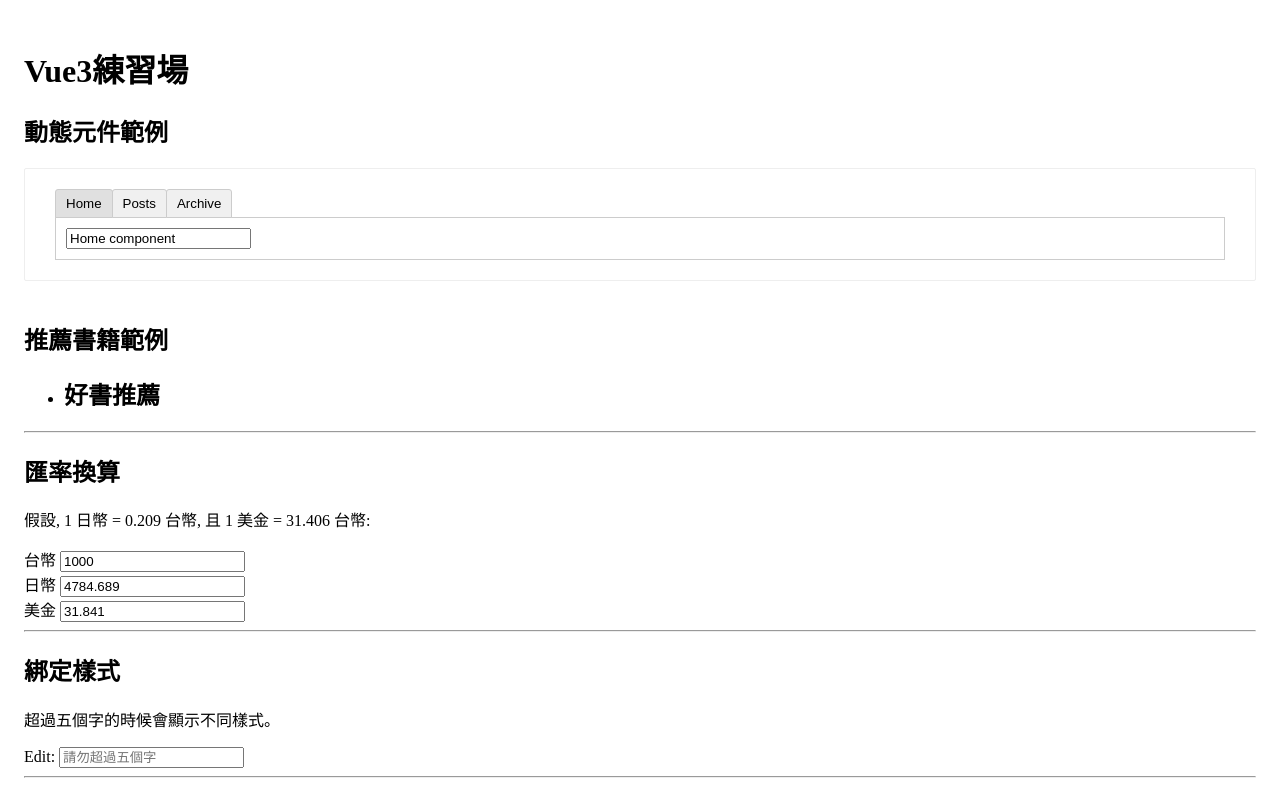
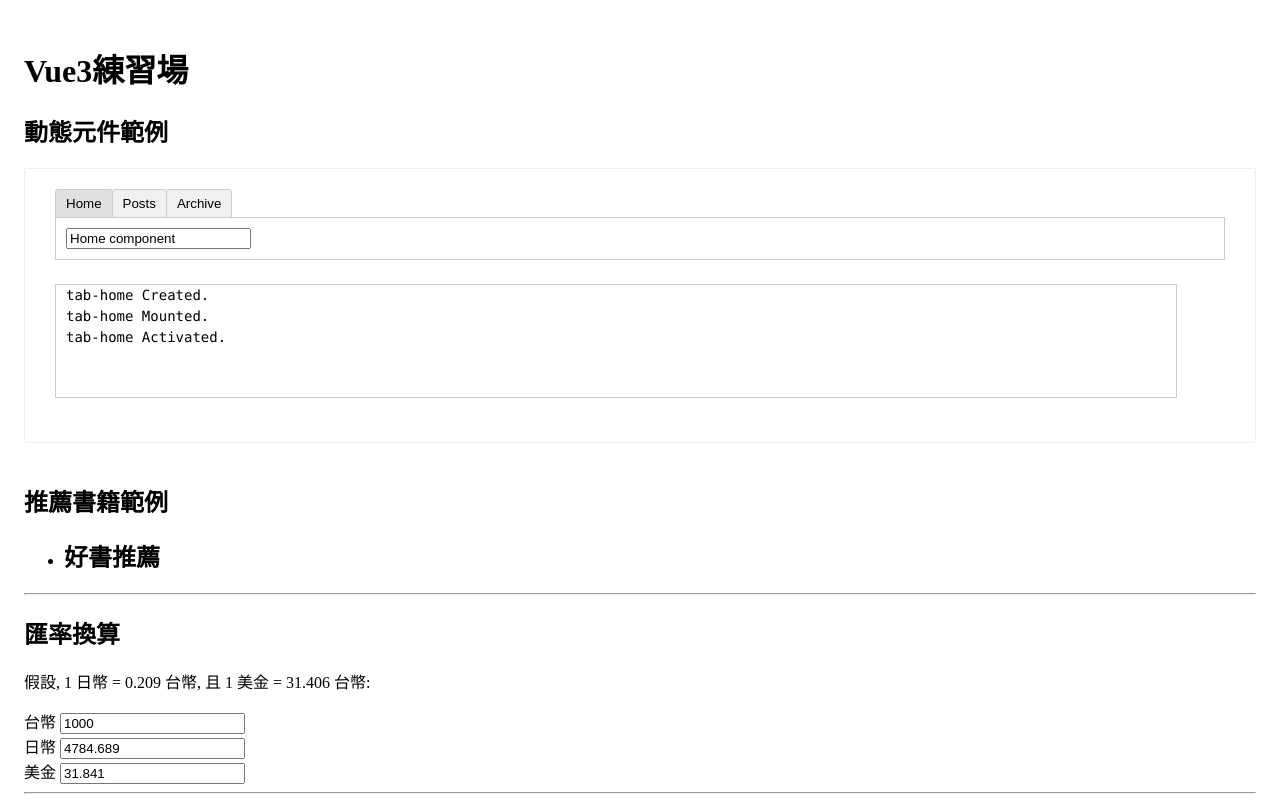
Before and after one commit to bater/hello-vue3, a Vue app: page / in a window 1280 px wide. Shown: the top 800 px of the page. Built offline with nearby package versions, Linux system fonts and the light colour scheme.

Commit message:
Hooks and life cycle example

```diff
--- a/src/components/DynamicComponent.vue
+++ b/src/components/DynamicComponent.vue
@@ -9,8 +9,13 @@
     {{ tab }}
   </button>
   <keep-alive include="tab-home,tab-posts" :max="2">
-    <component :is="currentTabComponent"></component>
+    <component :is="currentTabComponent" @update="notify"></component>
   </keep-alive>
+
+  <ul class="inspector">
+    <li v-for="(m, index) in msgs" :key="index">{{ m }}</li>
+  </ul>
+
 </div>
 </template>
 <script>
@@ -19,19 +24,64 @@ import { defineComponent } from 'vue';
 const TabHome = defineComponent({
   name: 'tab-home',
   template: `<div class="demo-tab"><input v-model="title"></div>`,
-  data: () => ({ title: 'Home component' })
+  data: () => ({ title: 'Home component' }),
+  created() {
+    this.$emit('update', `${this.$options.name} Created.`);
+  },
+  mounted() {
+    this.$emit('update', `${this.$options.name} Mounted.`);
+  },
+  unmounted() {
+    this.$emit('update', `${this.$options.name} Unmounted.`);
+  },
+  activated() {
+    this.$emit('update', `${this.$options.name} Activated.`);
+  },
+  deactivated() {
+    this.$emit('update', `${this.$options.name} Deactivated.`);
+  },
 })
 
 const TabPosts = defineComponent({
   name: 'tab-posts',
   template: `<div class="demo-tab"><input v-model="title"></div>`,
-  data: () => ({ title: 'Posts component' })
+  data: () => ({ title: 'Posts component' }),
+  created() {
+    this.$emit('update', `${this.$options.name} Created.`);
+  },
+  mounted() {
+    this.$emit('update', `${this.$options.name} Mounted.`);
+  },
+  unmounted() {
+    this.$emit('update', `${this.$options.name} Unmounted.`);
+  },
+  activated() {
+    this.$emit('update', `${this.$options.name} Activated.`);
+  },
+  deactivated() {
+    this.$emit('update', `${this.$options.name} Deactivated.`);
+  },
 })
 
 const TabArchive = defineComponent({
   name: 'tab-archive',
   template: `<div class="demo-tab"><input v-model="title"></div>`,
-  data: () => ({ title: 'Archive component' })
+  data: () => ({ title: 'Archive component' }),
+  created() {
+    this.$emit('update', `${this.$options.name} Created.`);
+  },
+  mounted() {
+    this.$emit('update', `${this.$options.name} Mounted.`);
+  },
+  unmounted() {
+    this.$emit('update', `${this.$options.name} Unmounted.`);
+  },
+  activated() {
+    this.$emit('update', `${this.$options.name} Activated.`);
+  },
+  deactivated() {
+    this.$emit('update', `${this.$options.name} Deactivated.`);
+  },
 })
 
 export default defineComponent({
@@ -43,17 +93,23 @@ export default defineComponent({
   data() {
     return {
       currentTab: 'Home',
-      tabs: ['Home', 'Posts', 'Archive']
+      tabs: ['Home', 'Posts', 'Archive'],
+      msgs: []
     }
   },
   computed: {
     currentTabComponent() {
       return `Tab${ this.currentTab }`;
     }
+  },
+  methods: {
+    notify(val) {
+      this.msgs.push(val);
+    }
   }
 });
+</script>
 
-</script>
 <style scoped>
 #app6 {
   font-family: sans-serif;
@@ -98,4 +154,24 @@ input {
   padding: 3px 5px;
   font-size: 1rem;
 }
+
+.inspector {
+    margin: 1.5rem 0;
+    display: block;
+    border: 1px solid #ccc;
+    background-color: #fff;
+    font-size: #333;
+    font-family: Consolas, Monaco, Andale Mono, Ubuntu Mono, monospace;
+    width: 94%;
+    height: 7rem;
+    overflow-y: scroll;
+    padding: 0 10px;
+
+    li {
+      font-size: 14px;
+      line-height: 1.33rem;
+      padding: 0;
+      list-style: none;
+    }
+  }
 </style>
```
